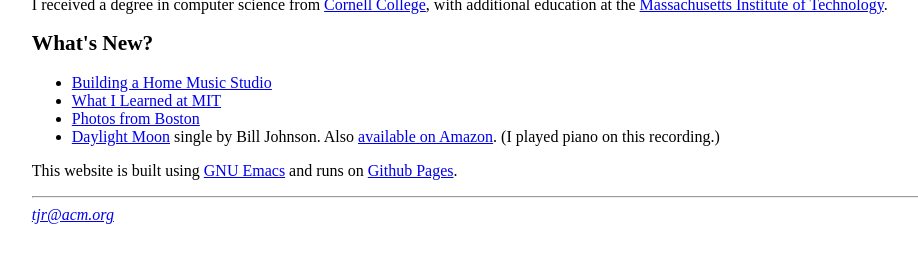
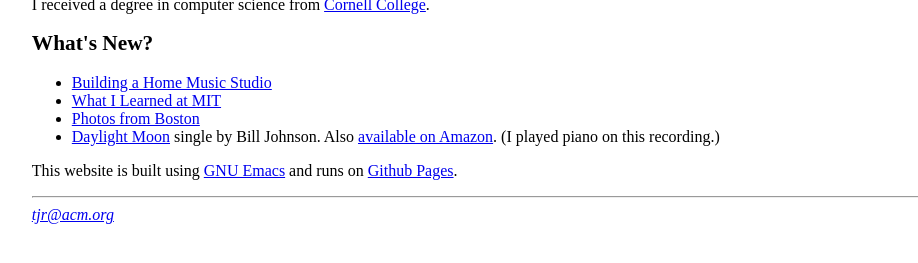
Before and after one commit to tjr/tjr.github.com, a Jekyll site: the page built from index.html, in a window 1280 px wide, cut to the strip 277-540 px from the top of the page. Shown: the whole strip, without its empty margins (53-971 px from the left). Built offline with Jekyll 4.4.1, drawn with Linux system fonts in a browser that asks for light colours; the list of posts is cut into pages by our own code.

Commit message:
Update index.html

```diff
--- a/index.html
+++ b/index.html
@@ -36,9 +36,7 @@ a <a href="http://blog.trevisrothwell.com/">weblog</a>.
 
 <p>
 I received a degree in computer science
-from <a href="http://www.cornellcollege.edu/">Cornell College</a>, with additional
-education at the <a href="http://www.mit.edu/">Massachusetts Institute of
-Technology</a>.
+from <a href="http://www.cornellcollege.edu/">Cornell College</a>.
 
 <h2>What's New?</h2>
 <ul>
```
